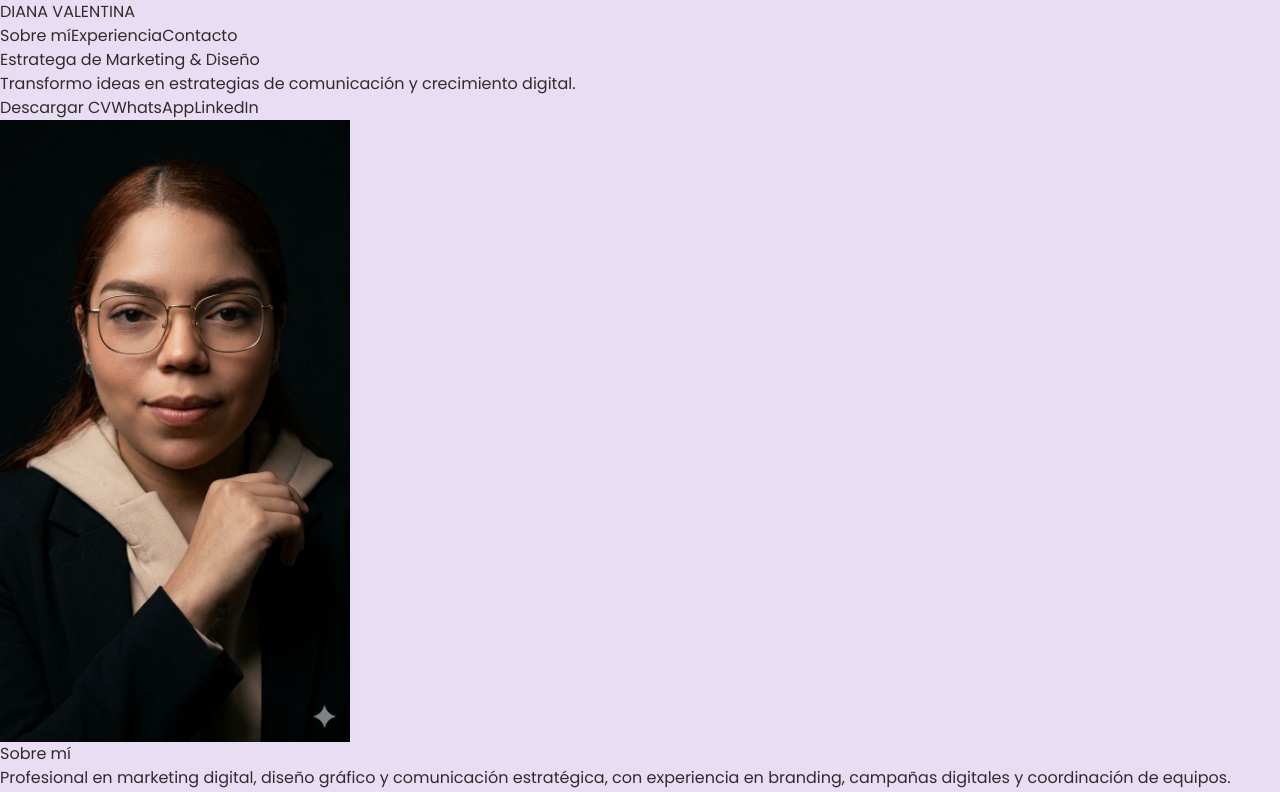
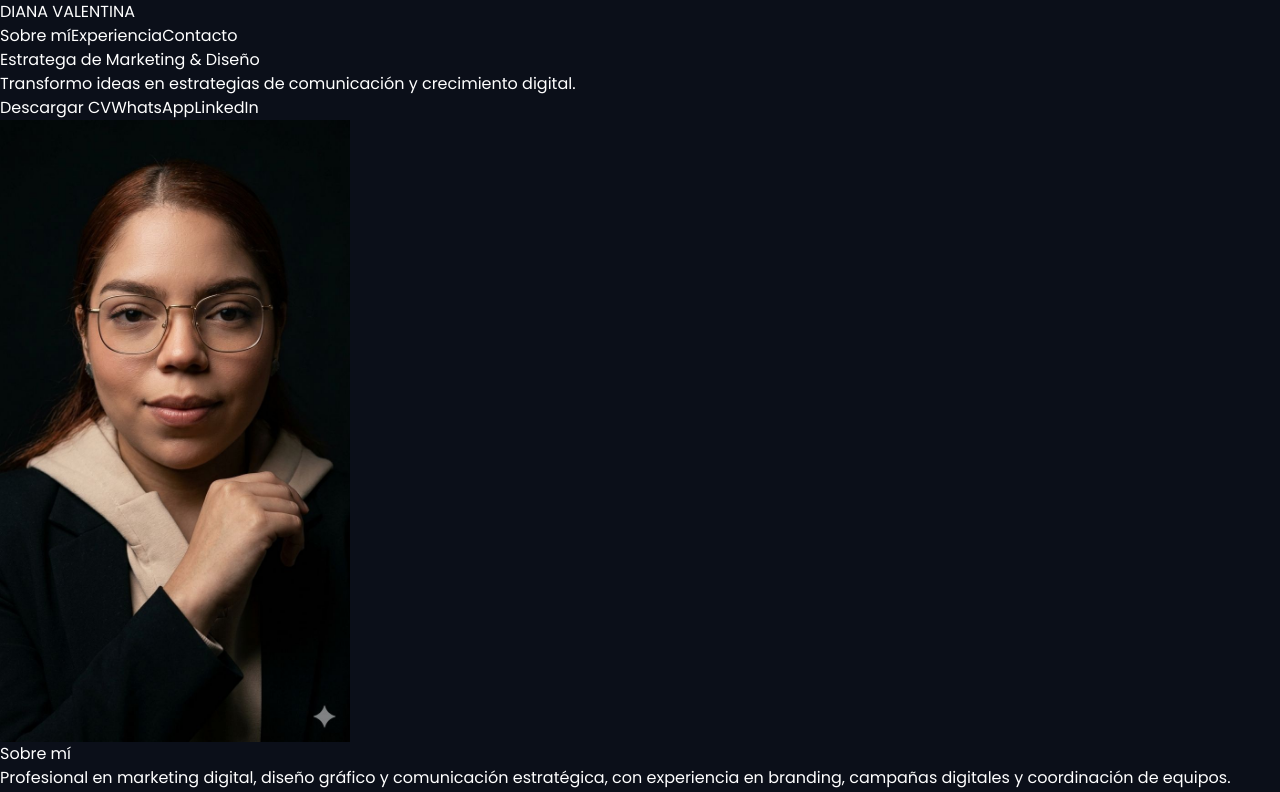
Before and after one commit to valortiz0605/portafoliodiana, a Next.js app: page / in a window 1280 px wide. Shown: the top 792 px of the page. Built offline with nearby package versions, Linux system fonts and the light colour scheme.

Commit message:
Update globals.css

```diff
--- a/app/globals.css
+++ b/app/globals.css
@@ -3,33 +3,35 @@
 @tailwind utilities;
 
 :root {
-  --foreground-rgb: 45, 45, 45;
+  --foreground-rgb: 255, 255, 255;
 }
 
+/* BASE PREMIUM DARK */
 body {
   color: rgb(var(--foreground-rgb));
-  background: #E9DDF4;
+  background: #0B0F19;
   overflow-x: hidden;
+  font-family: system-ui, sans-serif;
 }
 
-/* Selección de texto personalizada con tu color de acento */
+/* selección elegante */
 ::selection {
-  background-color: #FFCF3F;
-  color: #3A225F;
+  background-color: #A855F7;
+  color: white;
 }
 
-/* Suavizado de scroll para navegación interna */
 html {
   scroll-behavior: smooth;
 }
 
-/* Utilidad para degradados sutiles tipo HubSpot */
+/* glass effect premium */
 .glass-effect {
-  background: rgba(255, 255, 255, 0.4);
-  backdrop-filter: blur(10px);
-  border: 1px solid rgba(255, 255, 255, 0.2);
+  background: rgba(255, 255, 255, 0.06);
+  backdrop-filter: blur(12px);
+  border: 1px solid rgba(255, 255, 255, 0.1);
 }
 
+/* container util */
 @layer components {
   .section-container {
     @apply max-w-7xl mx-auto px-6 py-20;
```
